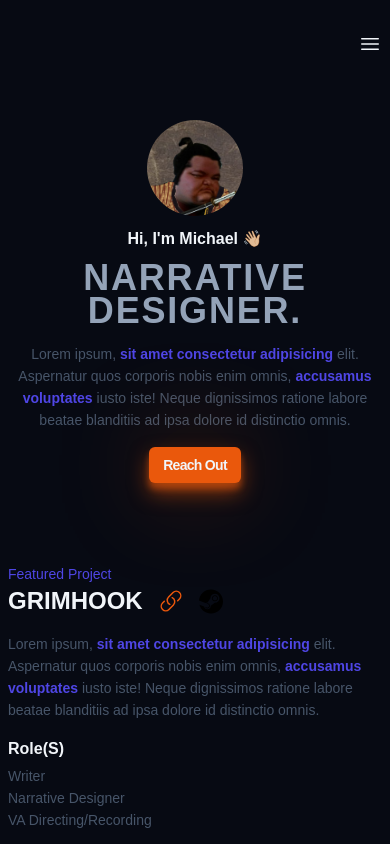
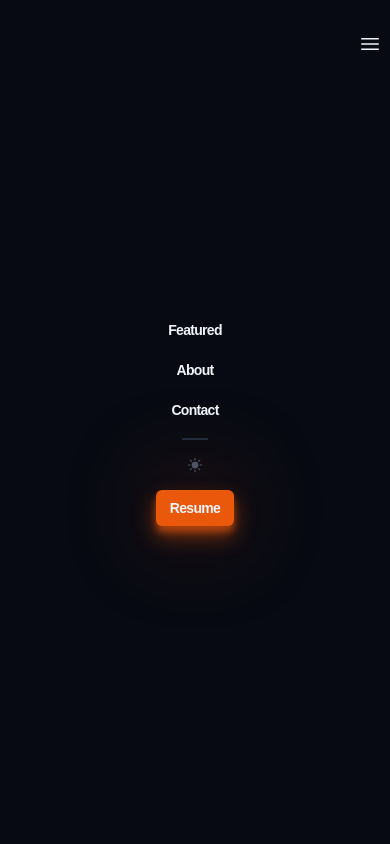
Before and after one commit to TheFrug/TheFrug.github.io, a website built with Vite: page index.html in a window 390 px wide. Both pictures are taken after a click on the button 370 px from the left and 44 px from the top of the page. Shown: the top 844 px of the page. Built offline with nearby package versions, Linux system fonts and the light colour scheme; a web font is replaced by a local one.

Commit message:
Added Mobile Menu

```diff
--- a/index.html
+++ b/index.html
@@ -14,10 +14,10 @@
       <nav>
         <ul class="header__menu">
           <li>
-            <a class="header__link" href="#about">About</a>
+            <a class="header__link" href="#featured">Work</a>
           </li>
           <li>
-            <a class="header__link" href="#featured">Work</a>
+            <a class="header__link" href="#about">About</a>
           </li>
           <li>
             <a class="header__link" href="#contact">Contact</a>
@@ -61,10 +61,50 @@
               clip-rule="evenodd"
               />
           </svg>
-
         </button>
       </nav>
     </header>
+    <!-- Mobile Navigation -->
+     <div class="mobile-nav">
+      <nav>
+        <ul class="mobile-nav__menu">
+          <li>
+            <a class="mobile-nav__link" href="#featured">Featured</a>
+          </li>
+          <li>
+            <a class="mobile-nav__link" href="#about">About</a>
+          </li>
+          <li>
+            <a class="mobile-nav__link" href="#contact">Contact</a>
+          </li>
+          <li class="mobile-nav__link-line"></li>
+          <li><button class="mobile-nav__sun">
+            <svg
+              xmlns="http://www.w3.org/2000/svg"
+              viewBox="0 0 24 24"
+              fill="currentColor"
+              >
+                <path
+                  d="M12 2.25a.75.75 0 0 1 .75.75v2.25a.75.75 0 0 1-1.5 0V3a.75.75 0 0 1
+                  .75-.75ZM7.5 12a4.5 4.5 0 1 1 9 0 4.5 4.5 0 0 1-9 0ZM18.894 6.166a.75.75 0 0
+                  0-1.06-1.06l-1.591 1.59a.75.75 0 1 0 1.06 1.061l1.591-1.59ZM21.75 12a.75.75 0
+                  0 1-.75.75h-2.25a.75.75 0 0 1 0-1.5H21a.75.75 0 0 1 .75.75ZM17.834 18.894a.75.75
+                  0 0 0 1.06-1.06l-1.59-1.591a.75.75 0 1 0-1.061 1.06l1.59 1.591ZM12 18a.75.75 0 0
+                  1 .75.75V21a.75.75 0 0 1-1.5 0v-2.25A.75.75 0 0 1 12 18ZM7.758 17.303a.75.75 0 0
+                  0-1.061-1.06l-1.591 1.59a.75.75 0 0 0 1.06 1.061l1.591-1.59ZM6 12a.75.75 0 0
+                  1-.75.75H3a.75.75 0 0 1 0-1.5h2.25A.75.75 0 0 1 6 12ZM6.697 7.757a.75.75 0 0 0
+                  1.06-1.06l-1.59-1.591a.75.75 0 0 0-1.061 1.06l1.59 1.591Z" />
+            </svg>
+          </button>
+        </li>
+        <li>
+          <a class="mobile-nav__btn btn" href="#">Resume</a>
+        </li>
+        </ul>
+      </nav>
+
+     </div>
+    <!-- End of Mobile Navigation -->
     <main>
 
       <section class="hero container">
@@ -77,7 +117,7 @@
         <a class="hero__btn btn" href="#">Reach out</a>
       </section>
 
-      <section class="featured container section">
+      <section id="featured" class="featured container section">
         <h3 class="featured__subtitle">Featured project</h3>
         <div class="featured__wrapper">
           <h2 class="featured__title">Grimhook</h2>
@@ -227,7 +267,7 @@
 
       <!-- <section></section> -->
 
-      <section class="about container section">
+      <section id="about" class="about container section">
         <div class="about__content">
           <h2 class ="about__title">About</h2>
           <p class="about__description">
@@ -266,7 +306,7 @@
         </div>
       </section>
 
-      <section class="contact container section">
+      <section id="contact" class="contact container section">
         <h2 class="contact__title">Get In Contact</h2>
         <p class="contact__description">
           If you like what you see, want to collaborate on a project, or just want to say hi, my inbox is open, so feel free to reach out! I'll get back to you as soon as I can.
--- a/src/main.js
+++ b/src/main.js
@@ -6,7 +6,12 @@ import '../styles/components/about.css';
 import '../styles/components/featured.css';
 import '../styles/components/work.css';
 import '../styles/components/contact.css';
+import '../styles/components/footer.css';
+import '../styles/components/mobile-nav.css';
 import '../styles/utils.css';
 
+import mobileNav from './utils/mobile-nav';
+
+mobileNav();
 
 // npm run dev - open site in browser
--- /dev/null
+++ b/src/utils/mobile-nav.js
@@ -0,0 +1,29 @@
+const mobileNav = () => {
+    const headerBtn = document.querySelector('.header__bars');
+    const mobileNav = document.querySelector('.mobile-nav');
+    const mobileLinks = document.querySelectorAll('.mobile-nav__link');
+
+    // State
+    let isMobileNavOpen = false;
+
+    headerBtn.addEventListener('click', () => {
+        isMobileNavOpen = !isMobileNavOpen;
+        if (isMobileNavOpen) {
+            mobileNav.style.display = 'flex';
+            document.body.style.overflowY = 'hidden';
+        } else {
+            mobileNav.style.display = 'none';
+            document.body.style.overflowY = 'auto';
+        }
+    });
+
+    mobileLinks.forEach(link => {
+        link.addEventListener('click', () => {
+            isMobileNavOpen = false;
+            mobileNav.style.display = 'none';
+            document.body.style.overflowY = 'auto';
+        });
+    });
+};
+
+export default mobileNav;
--- a/styles/components/footer.css
+++ b/styles/components/footer.css
@@ -0,0 +1,9 @@
+.footer__title {
+    font-size: var(--size-xs);
+    font-weight: 400;
+    color: var(--clr-slate);
+    text-align: center;
+    text-transform: uppercase;
+    letter-spacing: 0.2em;
+    user-select: none;
+}
--- a/styles/components/header.css
+++ b/styles/components/header.css
@@ -4,6 +4,8 @@
     align-items: center;
     padding-top: 2rem;
     padding-bottom: 2rem;
+    position: relative;
+    z-index: 9999;
 }
 
 .header__menu {
--- /dev/null
+++ b/styles/components/mobile-nav.css
@@ -0,0 +1,52 @@
+.mobile-nav {
+    position: absolute;
+    top: 0;
+    left: 0;
+    z-index: 999;
+    width: 100%;
+    height: 100%;
+    background-color: var(--clr-dark);
+    display: none;
+    justify-content: center;
+    align-items: center;
+    text-align: center;
+}
+
+.mobile-nav__menu {
+    list-style: none;
+    padding: 0;
+    display: flex;
+    flex-direction: column;
+    justify-content: center;
+    align-items: center;
+    gap: 1rem;
+}
+
+.mobile-nav__link {
+    font-size: var(--size-sm);
+    text-decoration: none;
+    font-weight: 600;
+    color: var(--clr_slate600);
+    letter-spacing: -0.05em;
+    transition: color 0.3s;
+}
+
+.mobile-nav__link:hover {
+    color: var(--clr-orange);
+}
+
+.mobile-nav__link-line {
+    border: 1px solid var(--clr-slate800);
+    padding-right: 1.5rem;
+}
+
+.mobile-nav__sun {
+    display: block;
+    width: var(--size-xl);
+    height: var(--size-xl);
+    color: var(--clr-slate600);
+}
+
+.mobile-nav__btn {
+    font-size: var(--size-sm);
+}
```
